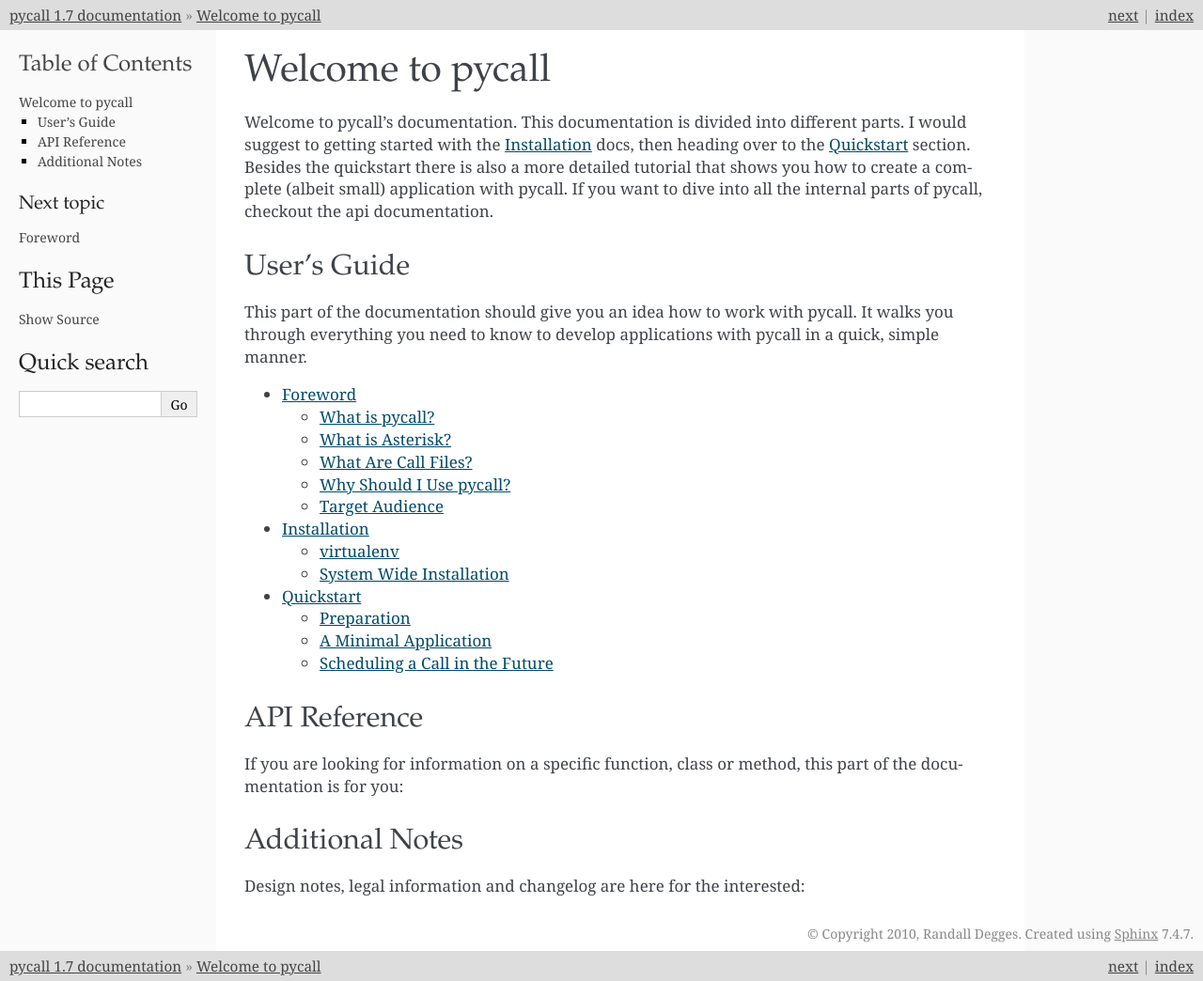
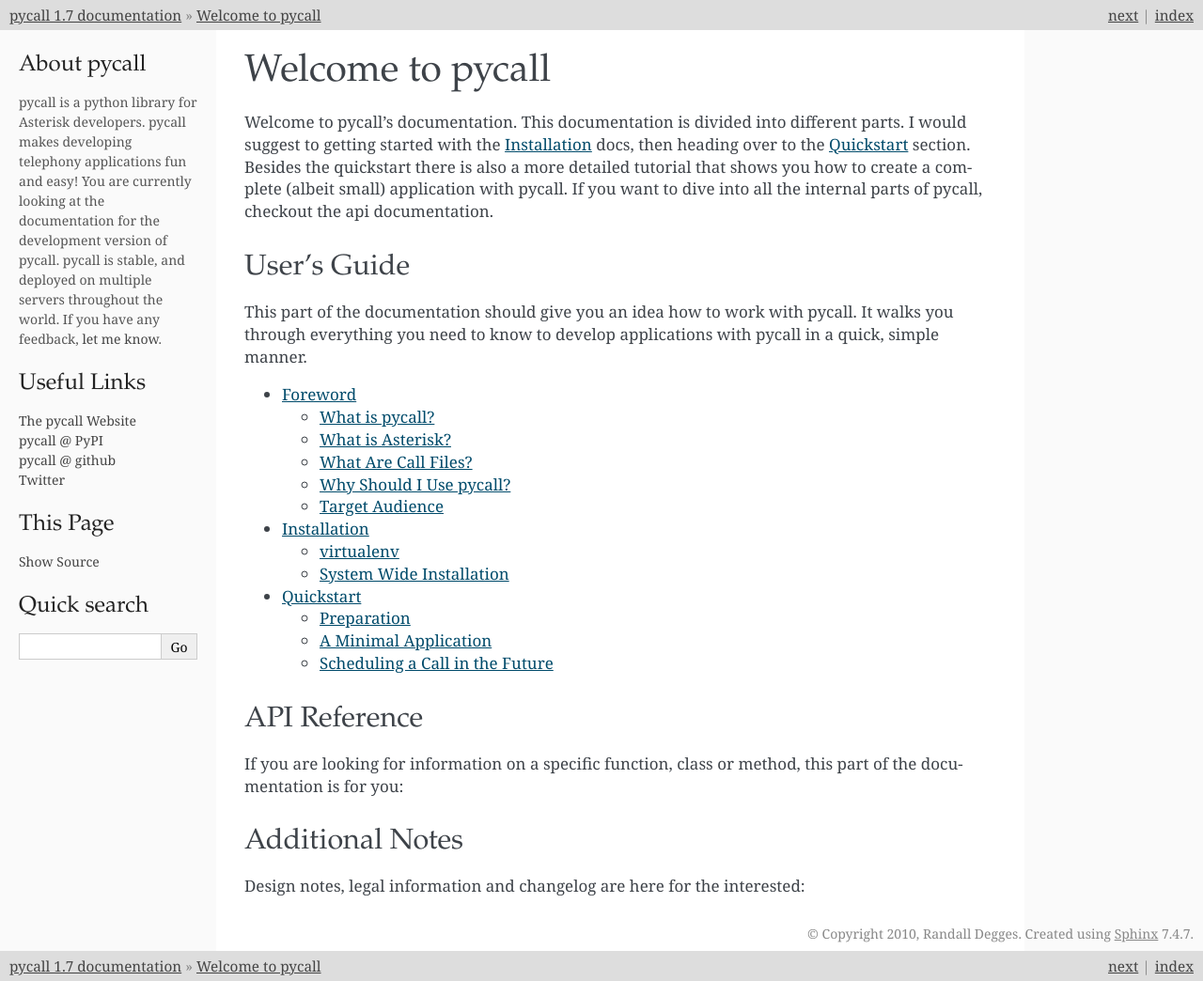
Before and after one commit to rdegges/pycall, a Sphinx documentation site: the page built from docs/index.rst, in a window 1280 px wide. Shown: the whole page at 94% size. Built offline with Sphinx 7.4.7, drawn with Linux system fonts in a browser that asks for light colours; pages that are not in the unit, such as notebooks, are missing from menus.

```diff
--- a/docs/conf.py
+++ b/docs/conf.py
@@ -16,13 +16,13 @@
 # If extensions (or modules to document with autodoc) are in another directory,
 # add these directories to sys.path here. If the directory is relative to the
 # documentation root, use os.path.abspath to make it absolute, like shown here.
-#sys.path.append(os.path.abspath('.'))
+sys.path.append(os.path.abspath('.'))
 
 # -- General configuration -----------------------------------------------------
 
 # Add any Sphinx extension module names here, as strings. They can be extensions
 # coming with Sphinx (named 'sphinx.ext.*') or your custom ones.
-extensions = []
+extensions = ['sphinx.ext.autodoc']
 
 # Add any paths that contain templates here, relative to this directory.
 templates_path = ['_templates']
@@ -131,7 +131,11 @@
 #html_use_smartypants = True
 
 # Custom sidebar templates, maps document names to template names.
-#html_sidebars = {}
+html_sidebars = {
+	'index':	['sidebarintro.html', 'sourcelink.html', 'searchbox.html'],
+	'**':		['sidebarlogo.html', 'localtoc.html', 'relations.html',
+				 'sourcelink.html', 'searchbox.html']
+}
 
 # Additional templates that should be rendered to pages, maps page names to
 # template names.
```
